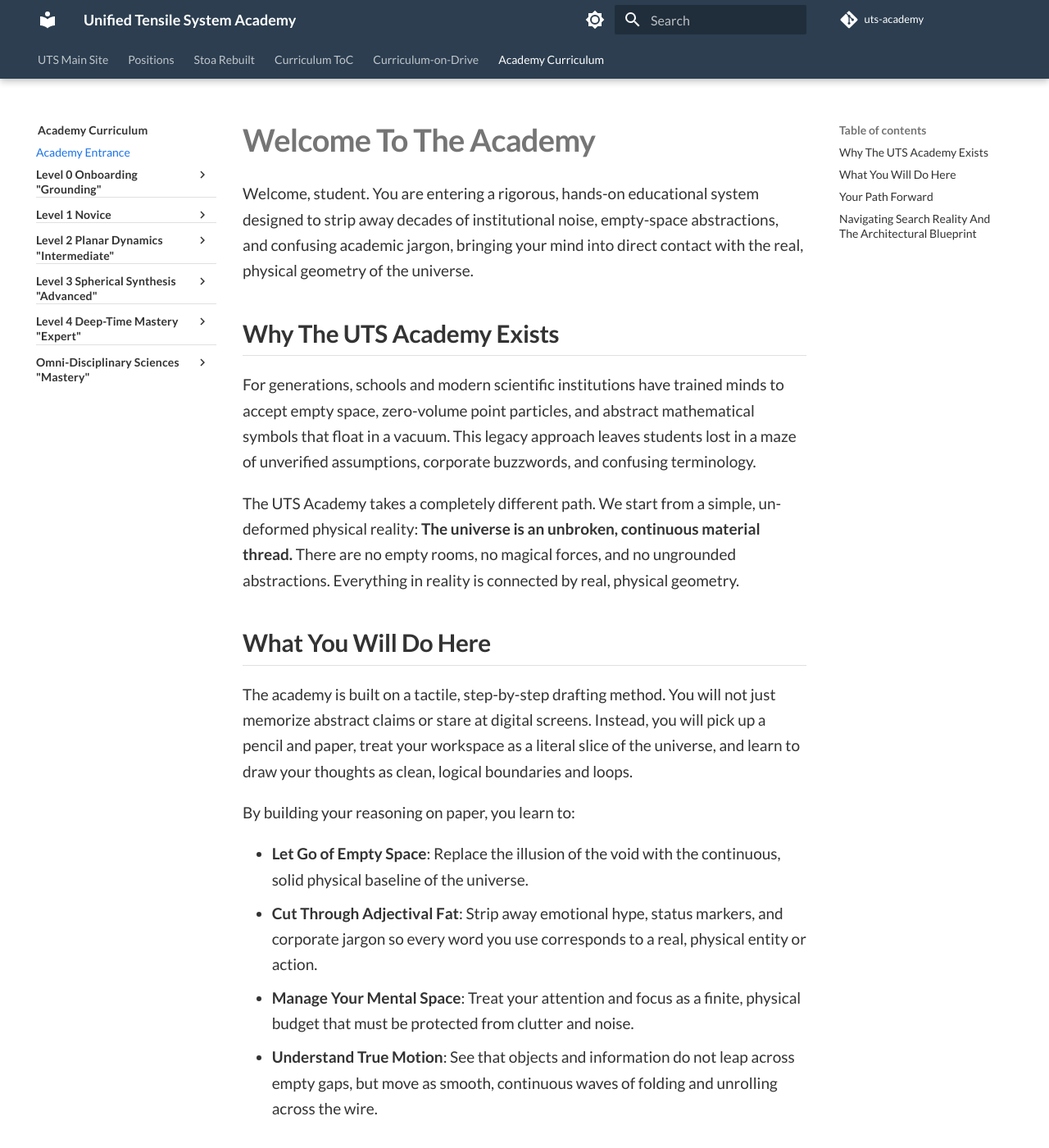
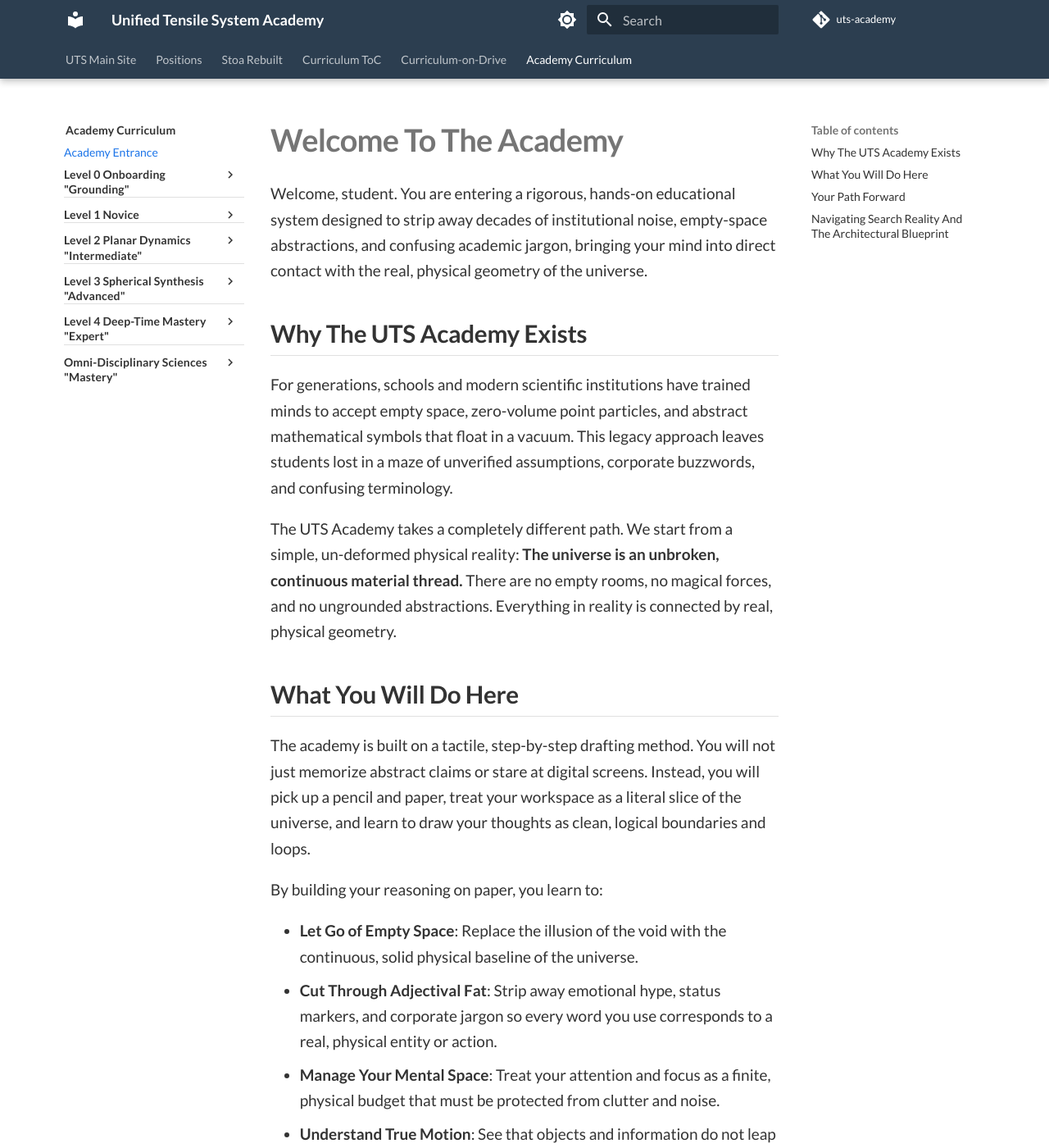
Before and after one commit to etsubmariner13/uts-academy, an MkDocs documentation site: the page built from docs/index.md, in a window 1280 px wide and 1400 px high. Shown: the whole window at 82% size. Built offline with MkDocs 1.6.1 and Material for MkDocs 9.7.7, drawn with Linux system fonts in a browser that asks for light colours; comment, search, counter and statistics services are not loaded.

Commit message:
Expand viewport content width to 90% via extra.css

```diff
--- a/docs/assets/css/extra.css
+++ b/docs/assets/css/extra.css
@@ -114,3 +114,17 @@
 .md-nav--primary .md-nav__item--nested .md-nav__list {
   padding-left: 0.5rem;
 }
+/* Expand the entire outer container */
+.md-grid {
+  max-width: 90%; /* Expands the overall site width from fixed pixels to 90% of your screen */
+}
+
+/* Expand the center content area */
+.md-content {
+  max-width: none; /* Removes the default narrow cap so content fills the allocated grid */
+}
+
+/* Optional: Widen the main text container specifically */
+.md-content__inner {
+  max-width: 100%;
+}
```
